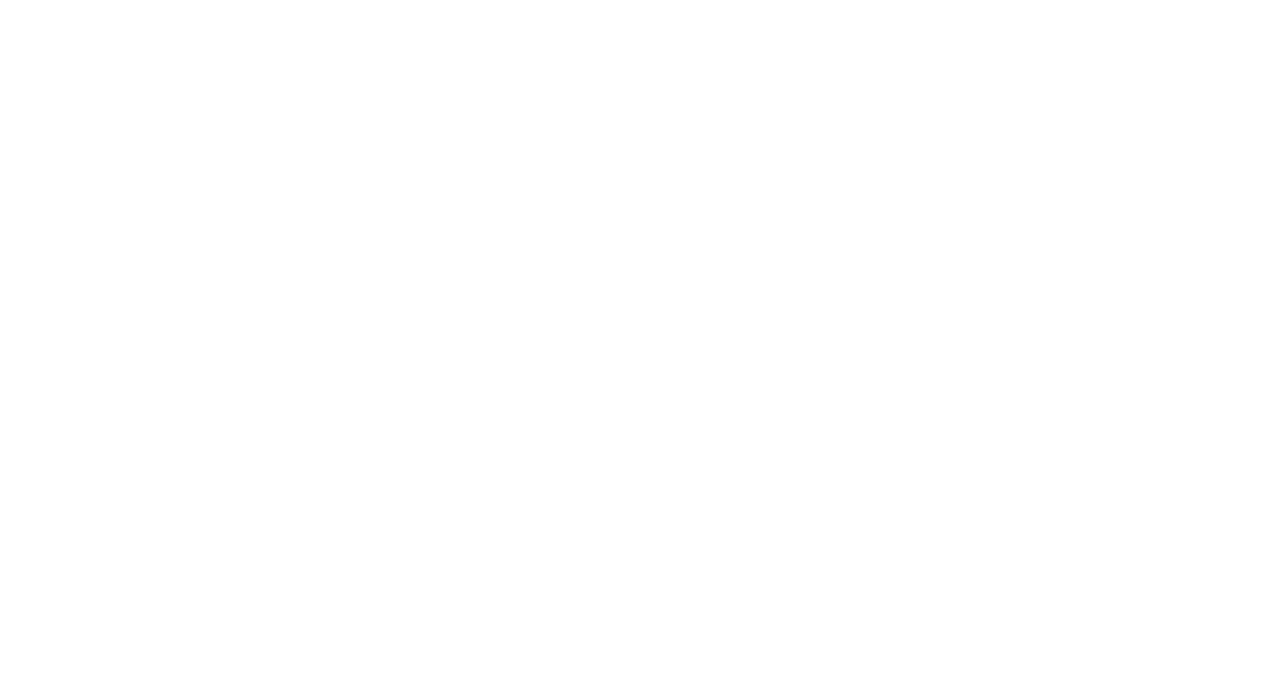
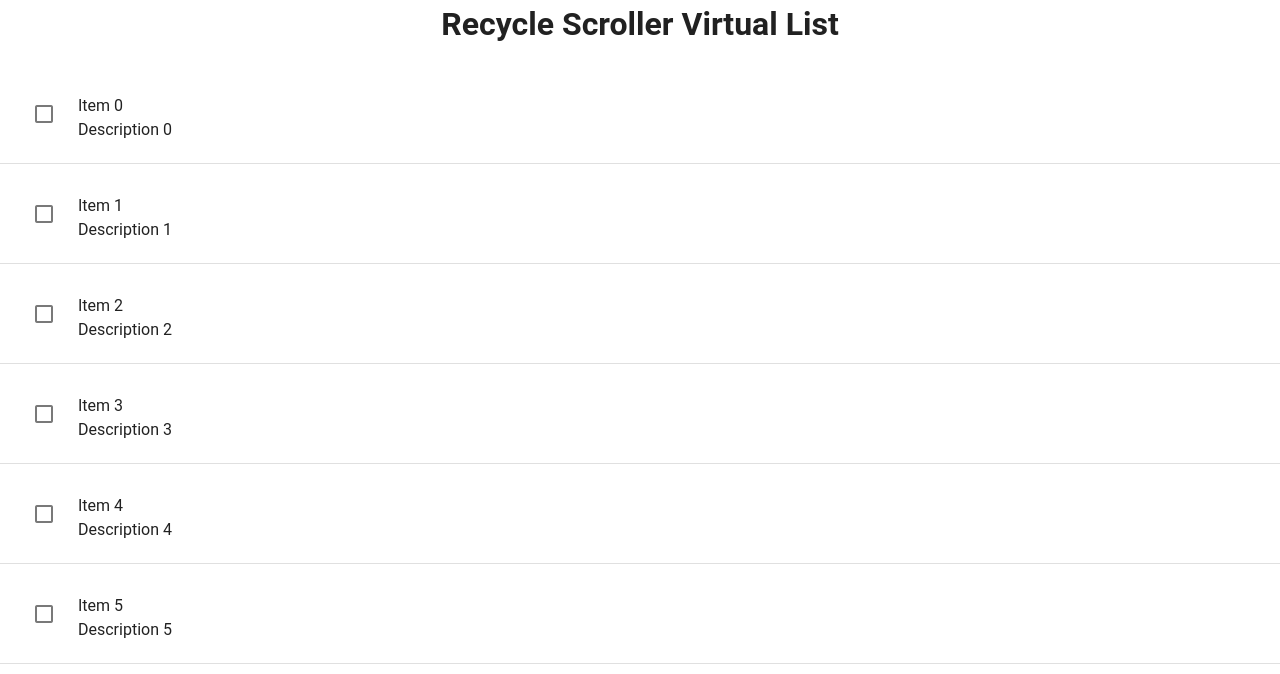
Before and after one commit to whitel1ght/virtual-performance, a Vue app: page /3 in a window 1280 px wide. Before the commit this address had no page. Shown: the top 674 px of the page. Built offline with nearby package versions, Linux system fonts and the light colour scheme.

Commit message:
recycle scroll added

```diff
--- a/package.json
+++ b/package.json
@@ -13,6 +13,7 @@
     "@mdi/font": "7.4.47",
     "roboto-fontface": "*",
     "vue": "^3.4.31",
+    "vue-virtual-scroller": "^2.0.0-beta.8",
     "vuetify": "^3.6.14"
   },
   "devDependencies": {
--- a/src/components/List.vue
+++ b/src/components/List.vue
@@ -52,7 +52,7 @@
 ])
 </script>
 
-<style>
+<style lang="scss">
 .items-list {
   background-color: #f5f5f5;
   height: 600px;
--- /dev/null
+++ b/src/components/RecycleList.vue
@@ -0,0 +1,24 @@
+<template>
+  <RecycleScroller
+    :items="items"
+    :item-size="100"
+    style="height: 600px;"
+  >
+    <template #default="{ item }">
+      <list-item :item="item" />
+    </template>
+  </RecycleScroller>
+</template>
+
+<script setup>
+import { RecycleScroller } from 'vue-virtual-scroller'
+import ListItem from '@/components/ListItem.vue'
+import 'vue-virtual-scroller/dist/vue-virtual-scroller.css'
+
+const items = Array.from({ length: 1000 }, (_, i) => ({
+  id: i,
+  name: `Item ${i}`,
+  description: `Description ${i}`
+}))
+
+</script>
--- /dev/null
+++ b/src/pages/3.vue
@@ -0,0 +1,8 @@
+<template>
+  <h1 class="text-center">Recycle Scroller Virtual List</h1>
+  <recycle-list class="mt-4" />
+</template>
+
+<script setup>
+import RecycleList from '@/components/RecycleList.vue'
+</script>
```
Also changed, not shown: 1 other file (tests, documents, lock files or other folders).
